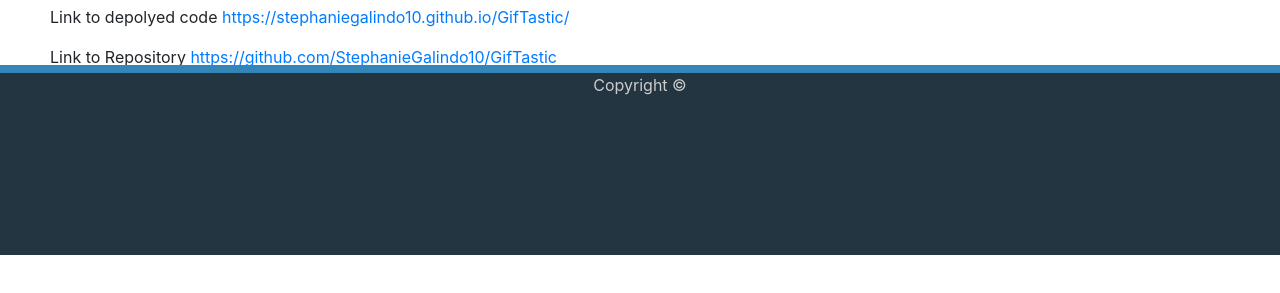
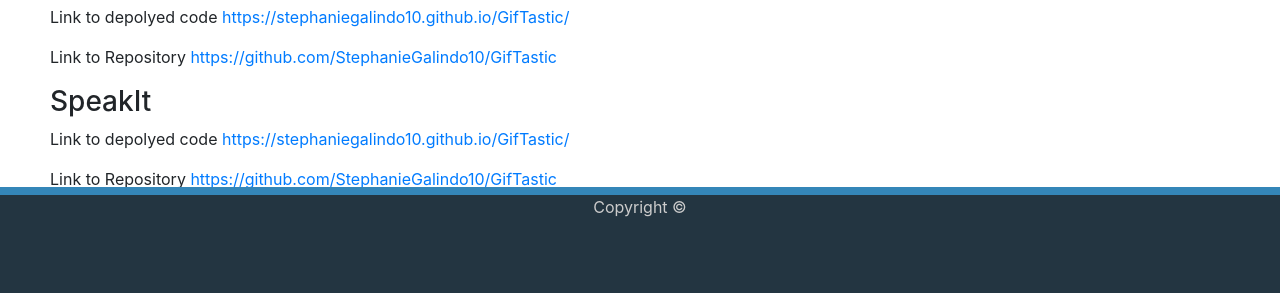
Before and after one commit to StephanieGalindo10/Bootstrap-Portfolio, a plain HTML site: page portfolio.html in a window 1280 px wide. Shown: the part 1636-1929 px from the top of the page. Before the commit the page ends 1891 px from the top, so only its background shows below. Drawn offline with nearby package versions, Linux system fonts and the light colour scheme.

Commit message:
added new profile

```diff
--- a/portfolio.html
+++ b/portfolio.html
@@ -93,6 +93,14 @@
       <p>Link to Repository <a href="https://github.com/StephanieGalindo10/GifTastic">https://github.com/StephanieGalindo10/GifTastic</a></p>
     </div>
   </div>
+
+
+</div>
+<h3>SpeakIt</h3>
+<p>Link to depolyed code <a href=" https://stephaniegalindo10.github.io/GifTastic/">  https://stephaniegalindo10.github.io/GifTastic/</a></p>
+<p>Link to Repository <a href="https://github.com/StephanieGalindo10/GifTastic">https://github.com/StephanieGalindo10/GifTastic</a></p>
+</div>
+</div>
   </section>
 
   <footer class="page-footer">
```
